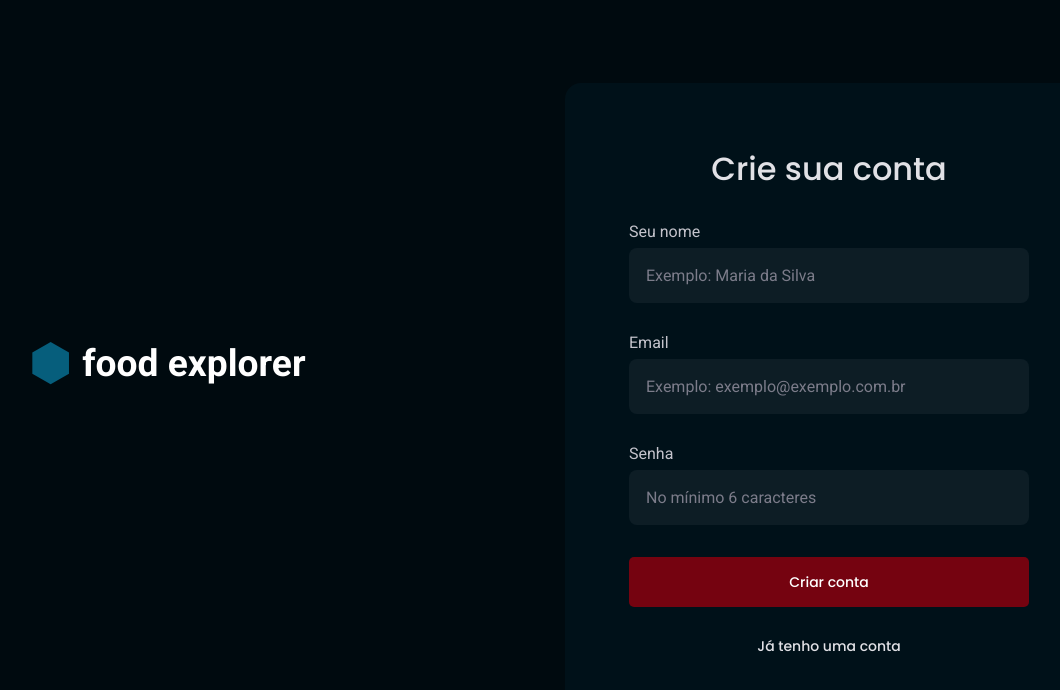
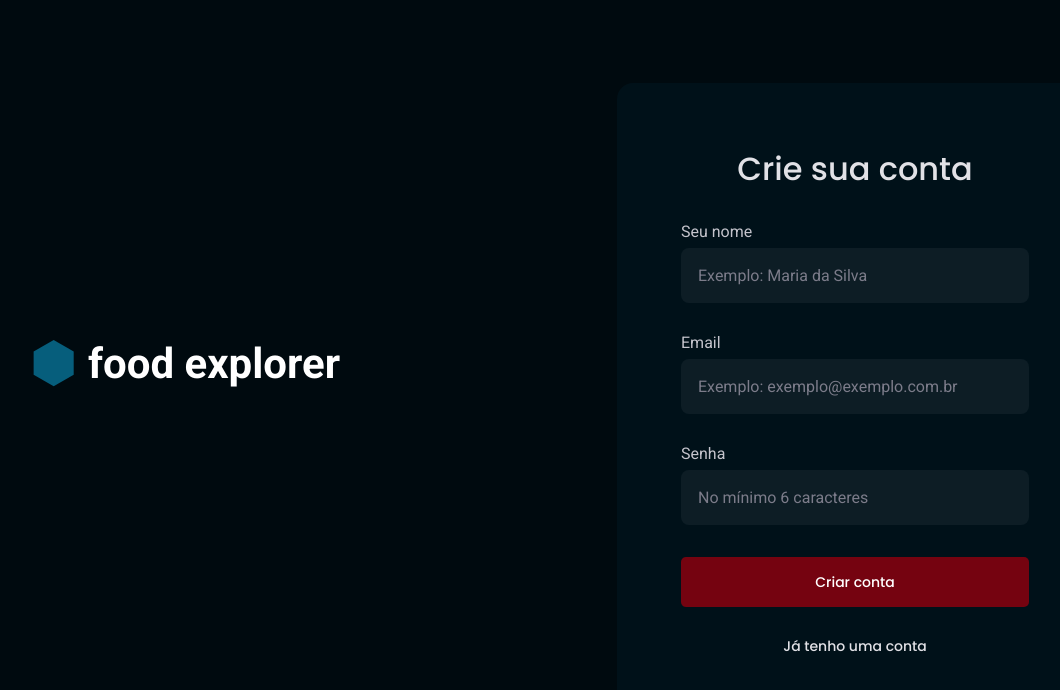
Before and after one commit to Italo-Chiaradia/food_explorer_frontend, a React (Vite) app: page / in a window 1280 px wide. Shown: the top 690 px of the page, without its empty margins (79-1139 px from the left). Built offline with nearby package versions, Linux system fonts and the light colour scheme.

Commit message:
add box-sizing border-box and resize header SignUp desktop

```diff
--- a/src/pages/SignUp/styles.js
+++ b/src/pages/SignUp/styles.js
@@ -53,9 +53,16 @@ export const Container = styled.div`
     flex-direction: row;
     justify-content: space-between;
     margin-inline: 10.8rem;
+    header > h1 {
+      font-size: 4.2rem;
+    }
+    header > img {
+      width: 4.9rem;
+      height: 4.7rem;
+    }
+    form {
+      width: 47.6rem;
 
-    form {
-      width: 40rem;
       background-color: ${({theme}) => theme.COLORS.DARK.DARK700};
       padding: 6.4rem;
       border-radius: 1.6rem;
--- a/src/styles/global.js
+++ b/src/styles/global.js
@@ -12,8 +12,10 @@ export default createGlobalStyle`
   body {
     background-color: ${({theme}) => theme.COLORS.DARK.DARK400};
     color: ${({theme}) => theme.COLORS.LIGHT.LIGHT300};
+    -webkit-font-smoothing: antialised;
+  }
+  body * {
     box-sizing: border-box;
-    -webkit-font-smoothing: antialised;
   }
   body, input, button, textarea {
     font-size: 1.6rem;
```
